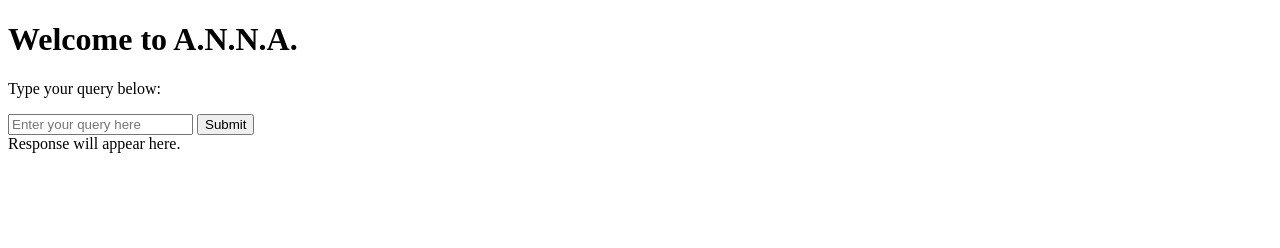
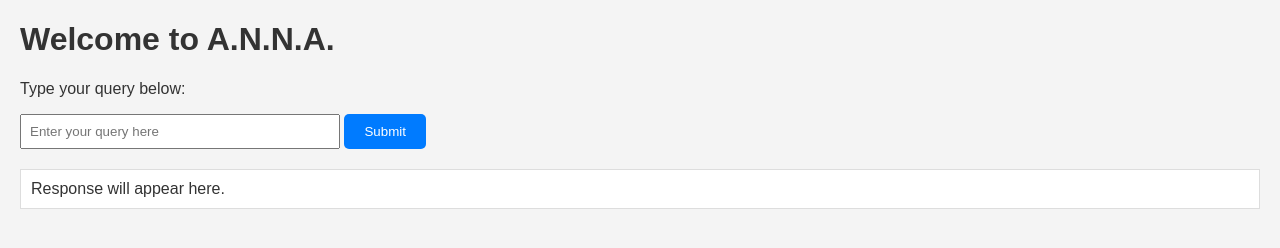
Before and after one commit to robert-z-lehr/ANNA, a website: page index.html in a window 1280 px wide. Drawn offline with Linux system fonts and the light colour scheme.

Commit message:
Rendamed style file from styles.css to style.css and corrected path on index.html

```diff
--- a/index.html
+++ b/index.html
@@ -5,7 +5,7 @@
         <meta charset="UTF-8">
         <meta name="viewport" content="width=device-width, initial-scale=1.0">
         <title>A.N.N.A. - The Analogous Neural Network Assistant</title>
-        <link rel="stylesheet" href="styles.css"> <!-- Link to the .css file stylesheet. Ensure the path to the CSS file is correct -->
+        <link rel="stylesheet" href="style.css"> <!-- Link to the .css file stylesheet. Ensure the path to the CSS file is correct -->
     </head>
 
     <body>
```
